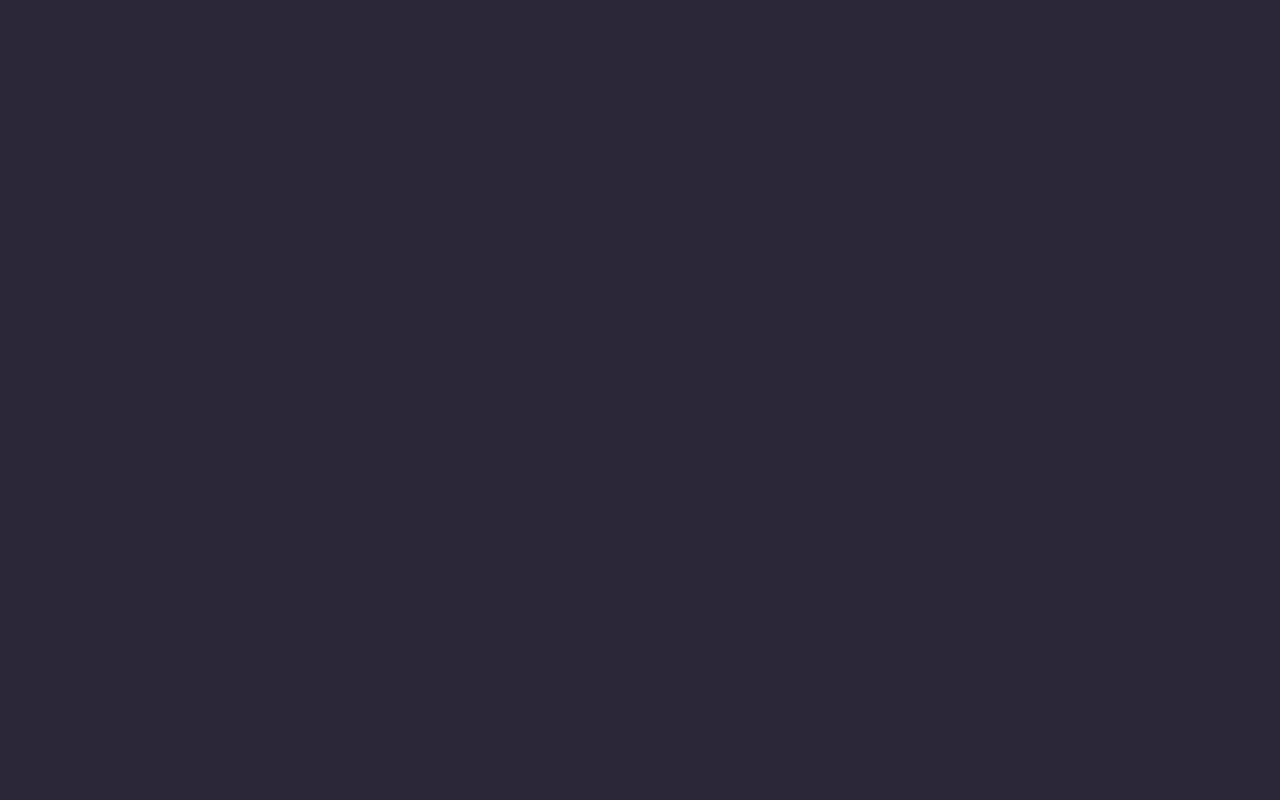
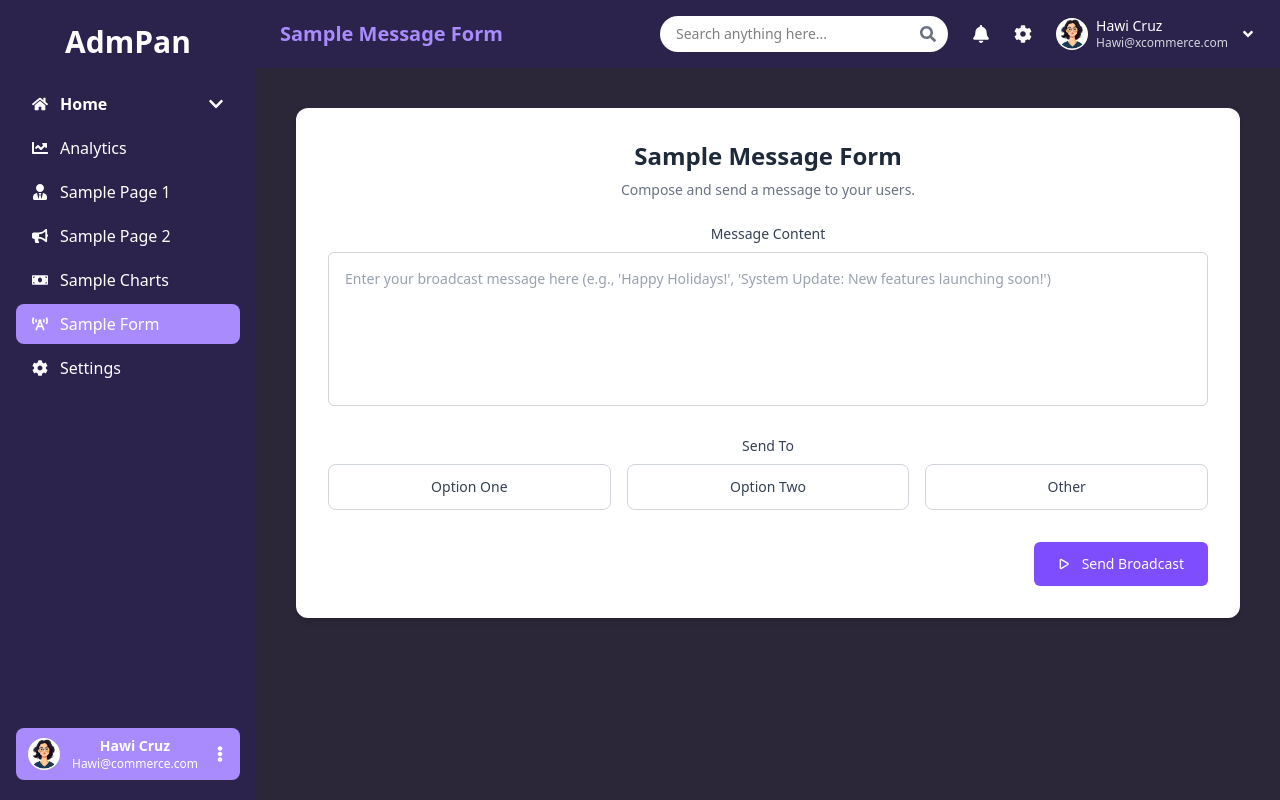
Before and after one commit to natanamanuelmamo/Custom_Admin_Panel_With_ReactJS, a React (Vite) app: page /sample_form in a window 1280 px wide. Before the commit this address had no page. Built offline with nearby package versions, Linux system fonts and the light colour scheme.

Commit message:
Sample form page

```diff
--- a/src/App.jsx
+++ b/src/App.jsx
@@ -4,6 +4,7 @@ import SignUp from "./pages/Auth/SignUp";
 import SampleFirstPage from "./pages/Categories/SampleFirstPage";
 import SampleSecondPage from "./pages/Categories/SampleSecondPage";
 import Revenue from "./pages/Categories/Revenue";
+import SampleForm from "./pages/Categories/SampleForm";
 import DashboardLayout from "./pages/Dashboard/HomeDashboard";
 import Analytics from "./pages/Analytics/Analytics";
 import Notifications from "./pages/Notifications/Notifications";
@@ -22,6 +23,7 @@ function App() {
         <Route path="/page1" element={<SampleFirstPage />} />
         <Route path="/page2" element={<SampleSecondPage />} />
         <Route path="/sample_chart" element={<Revenue />} />
+        <Route path="/sample_form" element={<SampleForm />} />
         <Route path="/dashboard" element={<DashboardLayout />} />
         <Route path="/Analytics" element={<Analytics />} />
         <Route path="/notifications" element={<Notifications />} />
--- a/src/components/Sidebar.jsx
+++ b/src/components/Sidebar.jsx
@@ -123,15 +123,15 @@ const Sidebar = () => {
 
           <li
             className={`${
-              isActive("/create_message") ? "bg-[#A98BFE] text-white" : "text-white hover:bg-[#3A2D63]"
+              isActive("/sample_form") ? "bg-[#A98BFE] text-white" : "text-white hover:bg-[#3A2D63]"
             } flex items-center px-4 py-2 rounded-lg cursor-pointer`}
-            onClick={() => navigate("/create_message")}
+            onClick={() => navigate("/sample_form")}
           >
             <FaBroadcastTower className="mr-3" />
-            My Option 5
+            Sample Form
           </li>
 
-          <li
+          {/* <li
             className={`${
               isActive("/logs") ? "bg-[#A98BFE] text-white" : "text-white hover:bg-[#3A2D63]"
             } flex items-center px-4 py-2 rounded-lg cursor-pointer`}
@@ -139,7 +139,8 @@ const Sidebar = () => {
           >
             <FaShieldAlt className="mr-3" />
             My Option 6
-          </li>
+          </li> */}
+
           <li
             className={`${
               isActive("/settings") ? "bg-[#A98BFE] text-white" : "text-white hover:bg-[#3A2D63]"
--- /dev/null
+++ b/src/pages/Categories/SampleForm.jsx
@@ -0,0 +1,92 @@
+import React, { useState } from "react";
+import Sidebar from '../../components/Sidebar';
+import Topbar from '../../components/Topbar';
+
+const SampleForm = () => {
+  const [target, setTarget] = useState("Both");
+
+  return (
+    <div className="flex min-h-screen">
+      <Sidebar />
+      <div className="flex-1 flex flex-col">
+        <Topbar pageTitle="Sample Message Form" />
+        <div className="flex-1 p-10">
+          <div className="bg-white rounded-xl shadow-md p-8 w-full mx-auto">
+            <h2 className="text-2xl font-semibold text-gray-800 mb-2">
+              Sample Message Form
+            </h2>
+            <p className="text-sm text-gray-500 mb-6">
+              Compose and send a message to your users.
+            </p>
+
+            {/* Message Content */}
+            <div className="mb-6">
+              <label className="block text-sm font-medium text-gray-700 mb-2">
+                Message Content
+              </label>
+              <textarea
+                className="w-full border border-gray-300 rounded-md p-4 text-sm placeholder-gray-400 focus:outline-none focus:ring-2 focus:ring-[#A98BFE] resize-none"
+                rows={6}
+                placeholder={`Enter your broadcast message here (e.g., 'Happy Holidays!', 'System Update: New features launching soon!')`}
+              />
+            </div>
+
+            {/* Broadcast To */}
+            <div className="mb-8">
+              <label className="block text-sm font-medium text-gray-700 mb-2">
+                Send To
+              </label>
+              <div className="flex gap-4">
+                {["Option One", "Option Two", "Other"].map((option) => (
+                  <label
+                    key={option}
+                    className={`flex-1 cursor-pointer border rounded-lg px-4 py-3 text-center text-sm font-medium ${
+                      target === option
+                        ? "bg-[#E5DBFF] border-[#A98BFE] text-[#4B2FAA]"
+                        : "bg-white border-gray-300 text-gray-700"
+                    } transition`}
+                  >
+                    <input
+                      type="radio"
+                      name="target"
+                      value={option}
+                      className="hidden"
+                      checked={target === option}
+                      onChange={() => setTarget(option)}
+                    />
+                    {option}
+                  </label>
+                ))}
+              </div>
+            </div>
+
+            {/* Send Button */}
+            <div className="flex justify-end">
+              <button
+                className="bg-[#7E4EFE] hover:bg-[#6933F0] transition text-white px-6 py-3 rounded-md flex items-center gap-2 font-medium text-sm"
+              >
+                <svg
+                  xmlns="http://www.w3.org/2000/svg"
+                  className="h-4 w-4"
+                  fill="none"
+                  viewBox="0 0 24 24"
+                  stroke="currentColor"
+                  strokeWidth={2}
+                >
+                  <path
+                    strokeLinecap="round"
+                    strokeLinejoin="round"
+                    d="M14.752 11.168l-9.6-5.78A1 1 0 003.5 6.28v11.44a1 1 0 001.652.812l9.6-5.78a1 1 0 000-1.684z"
+                  />
+                </svg>
+                Send Broadcast
+              </button>
+            </div>
+          </div>
+        </div>
+      </div>
+    </div>
+  );
+};
+
+export default SampleForm;
```
